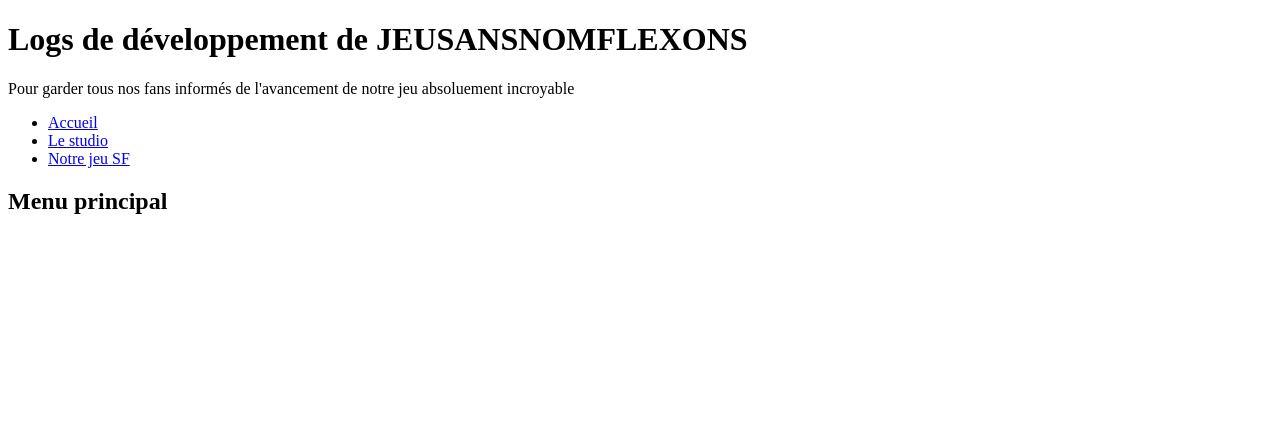
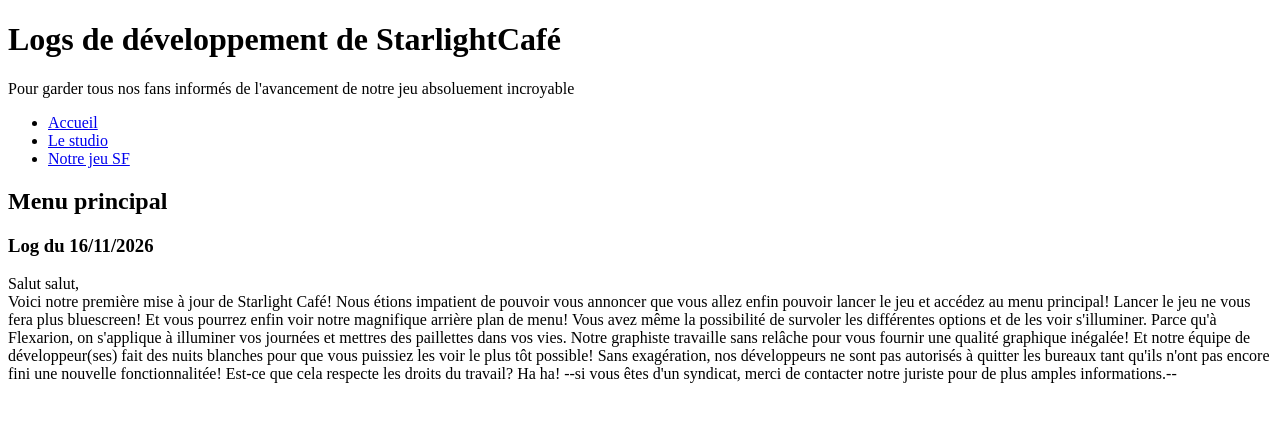
Before and after one commit to BULUT-Melissa-25006748/flexarion, a plain HTML site: page devlog.html in a window 1280 px wide. Drawn offline with Linux system fonts and the light colour scheme.

Commit message:
Devlog/log-16-11-2026
Premier log de dev

```diff
--- a/devlog.html
+++ b/devlog.html
@@ -8,7 +8,7 @@
 </head>
 <body>
     <header>
-        <h1>Logs de développement de JEUSANSNOMFLEXONS</h1>
+        <h1>Logs de développement de StarlightCafé</h1>
         <p>Pour garder tous nos fans informés de l'avancement de notre jeu absoluement incroyable</p>
     </header>
 
@@ -23,7 +23,18 @@
     <main>
       <article>
         <h2>Menu principal</h2>
-        <p></p>
+        <h3>Log du 16/11/2026</h3>
+        <p>
+            Salut salut,<br>
+            Voici notre première mise à jour de Starlight Café! Nous étions impatient de pouvoir vous annoncer que vous allez enfin pouvoir lancer le jeu et accédez au menu principal!
+            Lancer le jeu ne vous fera plus bluescreen! Et vous pourrez enfin voir notre magnifique arrière plan de menu!
+            Vous avez même la possibilité de survoler les différentes options et de les voir s'illuminer.
+            Parce qu'à Flexarion, on s'applique à illuminer vos journées et mettres des paillettes dans vos vies.
+            Notre graphiste travaille sans relâche pour vous fournir une qualité graphique inégalée!
+            Et notre équipe de développeur(ses) fait des nuits blanches pour que vous puissiez les voir le plus tôt possible!
+            Sans exagération, nos développeurs ne sont pas autorisés à quitter les bureaux tant qu'ils n'ont pas encore fini une nouvelle fonctionnalitée!
+            Est-ce que cela respecte les droits du travail? Ha ha! --si vous êtes d'un syndicat, merci de contacter notre juriste pour de plus amples informations.--
+        </p>
       </article>
     </main>
 </body>
```
